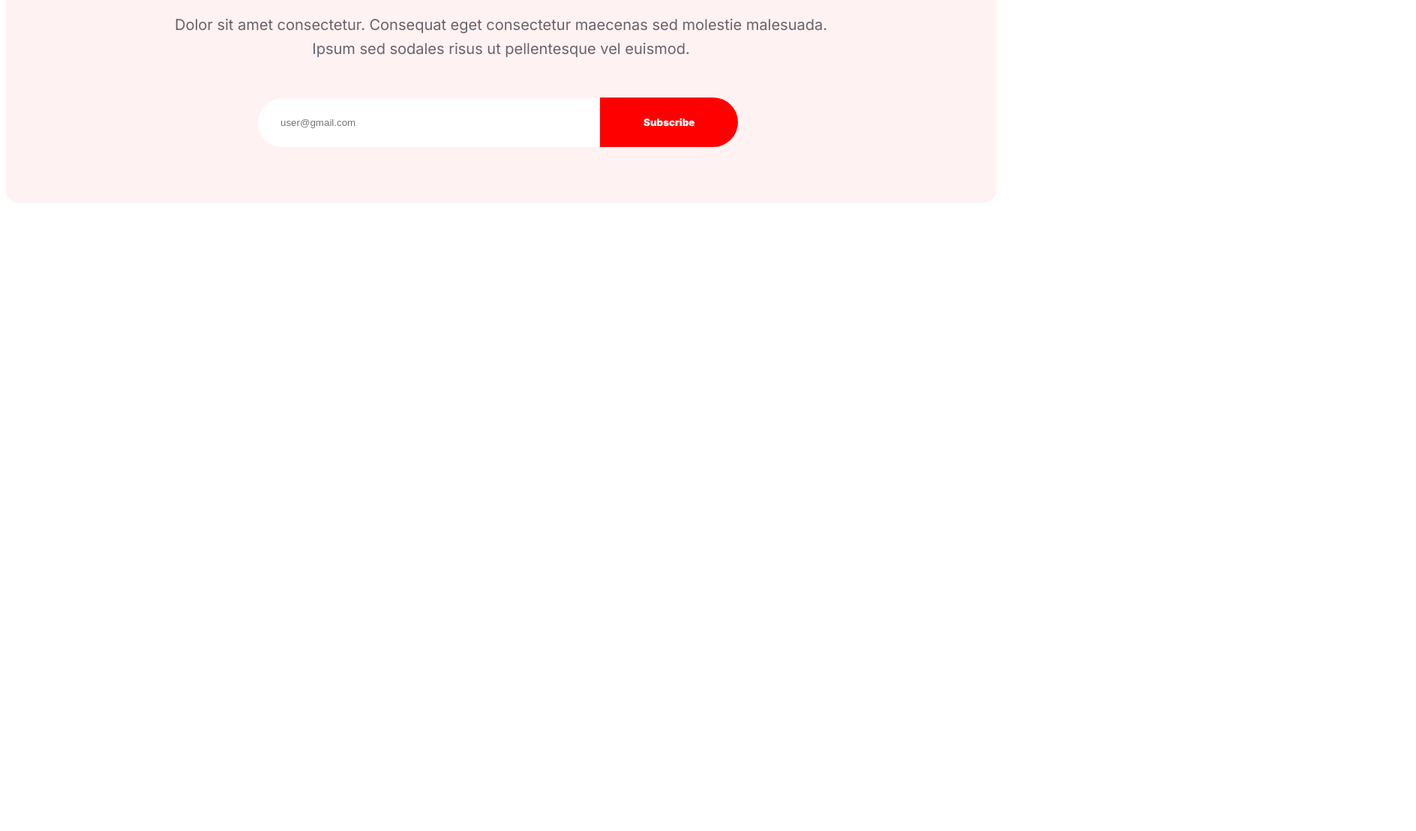
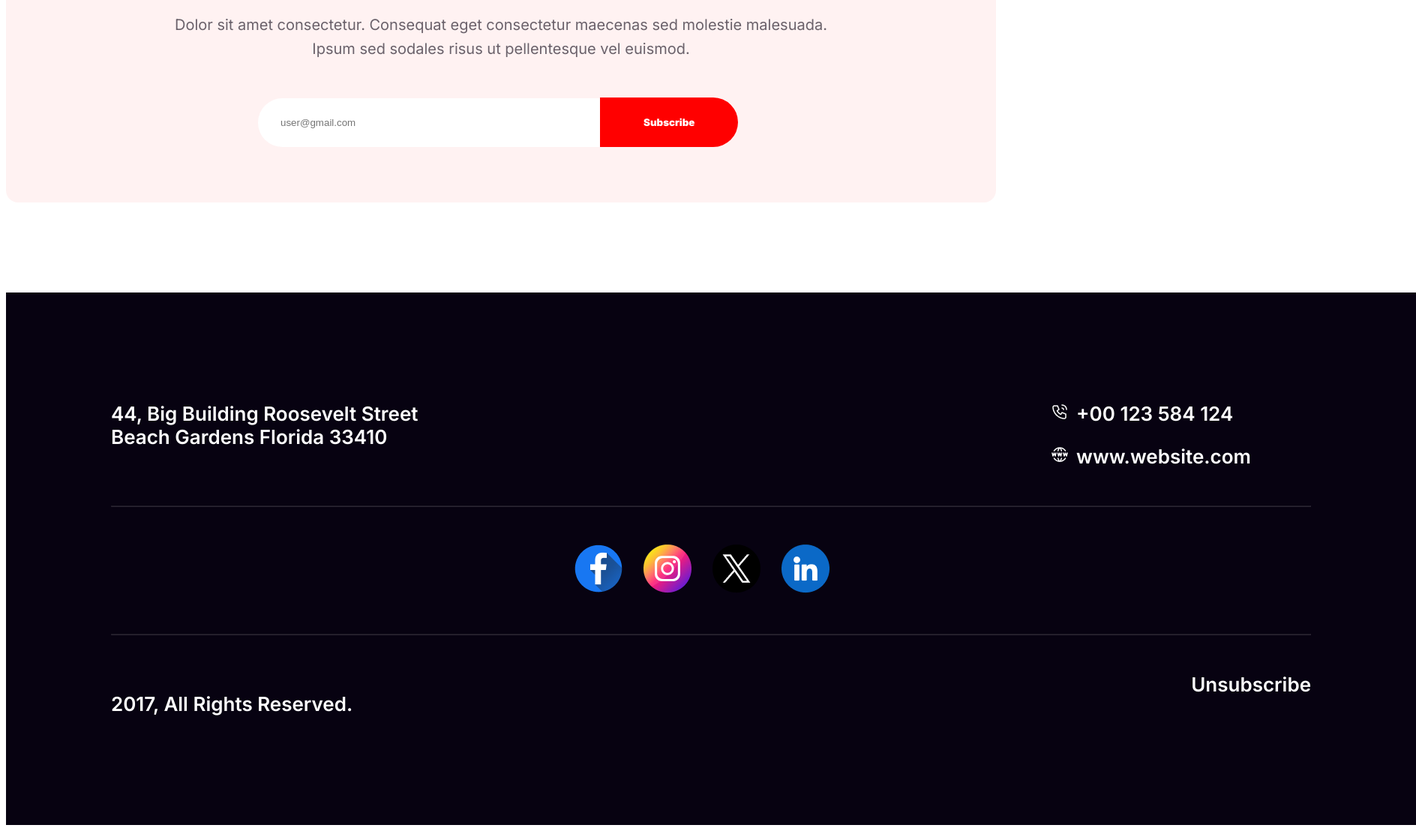
Before and after one commit to fahimshuvro/assignment1, a plain HTML site: page index.html in a window 1280 px wide. Shown: the part 6316-7424 px from the top of the page at 75% size, 1888 px wide, since content can reach past the window. Before the commit the page ends 6594 px from the top, so only its background shows below. Drawn offline with Linux system fonts and the light colour scheme.

Commit message:
modified

```diff
--- a/index.html
+++ b/index.html
@@ -141,6 +141,45 @@
         <input type="submit" value="Subscribe">
     </section>
 
+    <div class="footer">
+        <div class="contact-contain">
+            <div>
+                <p class="footer-txt">44, Big Building Roosevelt Street <br>
+                    Beach Gardens Florida 33410</p>
+            </div>
+            <div>
+                <div class="contact">
+                    <div>
+                        <img src="resources/Call.png" alt="">
+                    </div>
+                    <div>
+                        <p class="footer-txt">+00 123 584 124</p>
+                    </div>
+                </div>
+                <div class="contact">
+                    <div>
+                        <img src="resources/Website.png" alt="">
+                    </div>
+                    <div>
+                        <a class="footer-txt" href="">www.website.com</a>
+                    </div>
+                </div>
+            </div>
+        </div>
+        <hr>
+        <div class="social-link">
+            <a href=""><img src="resources/Facebook.png" alt=""></a>
+            <a href=""><img src="resources/Instagram.png" alt=""></a>
+            <a href=""><img src="resources/Twitter.png" alt=""></a>
+            <a href=""><img src="resources/Linkedin.png" alt=""></a>
+        </div>
+        <hr>
+        <div class="end">
+            <p class="footer-txt">2017, All Rights Reserved.</p>
+            <a class="footer-txt" href="">Unsubscribe</a>
+        </div>
+    </div>
+
 
 
 
--- a/style.css
+++ b/style.css
@@ -545,3 +545,60 @@ input[type="submit"] {
 input[type="submit"]:hover {
     background-color: rgb(41, 0, 112);
 }
+
+.footer {
+    background-color: #070211;
+    padding: 120px 140px;
+    width: 1600px;
+    margin-left: auto;
+    margin-right: auto;
+    margin-top: 120px;
+}
+
+.footer-txt {
+    color: #FFF;
+    font-family: Inter;
+    font-size: 26px;
+    font-weight: 600;
+}
+
+.contact-contain {
+    display: flex;
+    justify-content: space-between;
+}
+
+.contact {
+    display: flex;
+    align-items: center;
+    gap: 10px;
+    padding-right: 80px;
+}
+
+.contact a {
+    color: white;
+    text-decoration: none;
+}
+
+hr {
+    opacity: 15%;
+    margin: 50px 0px;
+}
+
+.social-link {
+    text-align: center;
+}
+
+
+.social-link a {
+    text-align: center;
+    margin-right: 24px;
+}
+
+.end {
+    display: flex;
+    justify-content: space-between;
+}
+
+.end a {
+    text-decoration: none;
+}
```
